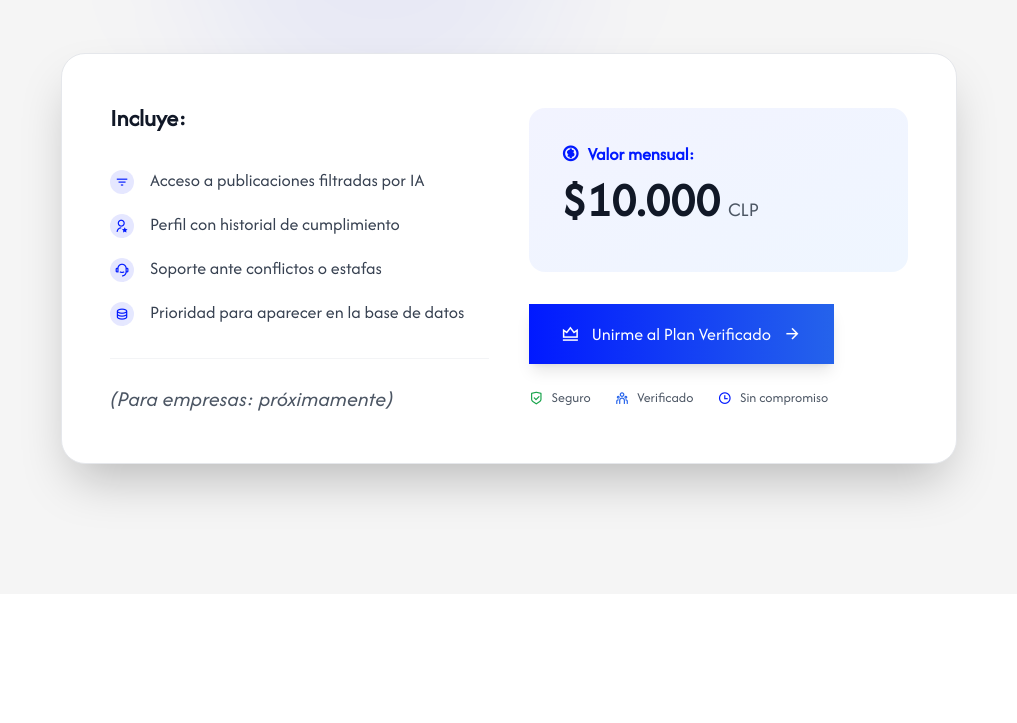
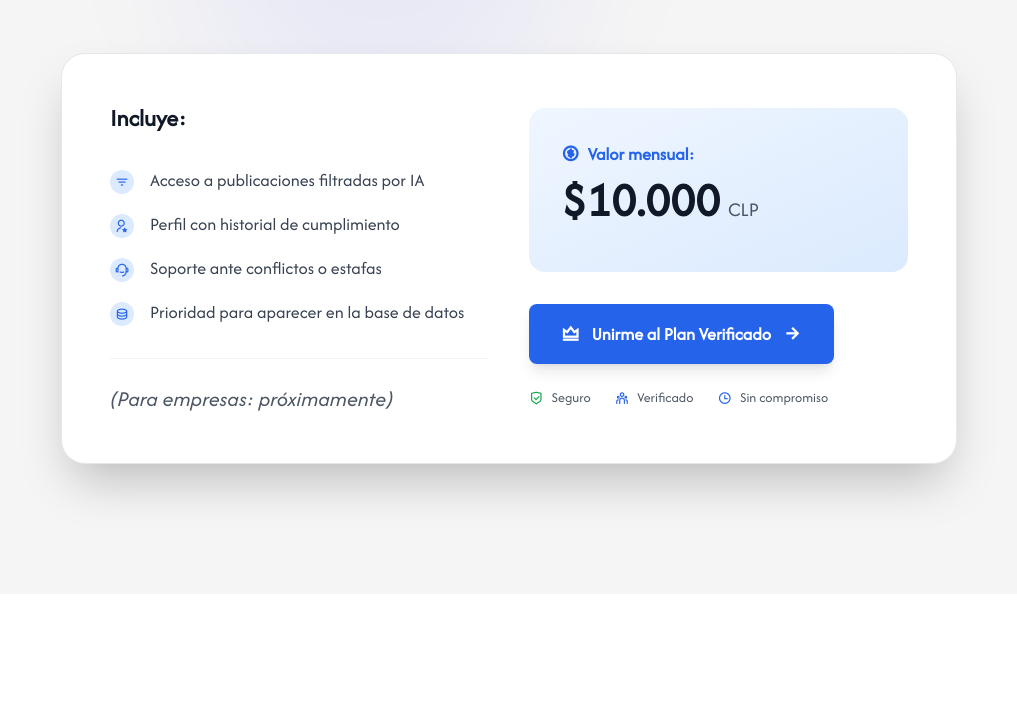
Before and after one commit to PedroRiveraDev/landing_retornochile, a website: page index.html in a window 1280 px wide. Shown: the part 5811-6534 px from the top of the page, without its empty margins (131-1148 px from the left). Drawn offline with Linux system fonts and the light colour scheme.

Commit message:
Refactor styles in index.html and dist/index.html for improved color consistency and accessibility. Updated background and text colors for various elements, ensuring a cohesive design across the application.

```diff
--- a/index.html
+++ b/index.html
@@ -733,33 +733,33 @@
                                                 <ul class="space-y-4 mb-8">
                                                     <li class="flex items-start gap-4">
                                                         <div
-                                                            class="flex-shrink-0 w-6 h-6 bg-colorBlue/10 rounded-full flex items-center justify-center mt-1">
-                                                            <i class="ri-filter-3-line text-colorBlue text-sm"></i>
+                                                            class="flex-shrink-0 w-6 h-6 bg-blue-100 rounded-full flex items-center justify-center mt-1">
+                                                            <i class="ri-filter-3-line text-blue-600 text-sm"></i>
                                                         </div>
                                                         <span class="text-lg text-gray-700">Acceso a publicaciones
                                                             filtradas por IA</span>
                                                     </li>
                                                     <li class="flex items-start gap-4">
                                                         <div
-                                                            class="flex-shrink-0 w-6 h-6 bg-colorBlue/10 rounded-full flex items-center justify-center mt-1">
-                                                            <i class="ri-user-star-line text-colorBlue text-sm"></i>
+                                                            class="flex-shrink-0 w-6 h-6 bg-blue-100 rounded-full flex items-center justify-center mt-1">
+                                                            <i class="ri-user-star-line text-blue-600 text-sm"></i>
                                                         </div>
                                                         <span class="text-lg text-gray-700">Perfil con historial de
                                                             cumplimiento</span>
                                                     </li>
                                                     <li class="flex items-start gap-4">
                                                         <div
-                                                            class="flex-shrink-0 w-6 h-6 bg-colorBlue/10 rounded-full flex items-center justify-center mt-1">
+                                                            class="flex-shrink-0 w-6 h-6 bg-blue-100 rounded-full flex items-center justify-center mt-1">
                                                             <i
-                                                                class="ri-customer-service-2-line text-colorBlue text-sm"></i>
+                                                                class="ri-customer-service-2-line text-blue-600 text-sm"></i>
                                                         </div>
                                                         <span class="text-lg text-gray-700">Soporte ante conflictos o
                                                             estafas</span>
                                                     </li>
                                                     <li class="flex items-start gap-4">
                                                         <div
-                                                            class="flex-shrink-0 w-6 h-6 bg-colorBlue/10 rounded-full flex items-center justify-center mt-1">
-                                                            <i class="ri-database-2-line text-colorBlue text-sm"></i>
+                                                            class="flex-shrink-0 w-6 h-6 bg-blue-100 rounded-full flex items-center justify-center mt-1">
+                                                            <i class="ri-database-2-line text-blue-600 text-sm"></i>
                                                         </div>
                                                         <span class="text-lg text-gray-700">Prioridad para aparecer en
                                                             la base de datos</span>
@@ -776,10 +776,10 @@
                                             <div class="text-center lg:text-left">
                                                 <!-- Price Section -->
                                                 <div
-                                                    class="bg-gradient-to-br from-colorBlue/5 to-blue-50 rounded-2xl p-8 mb-8">
+                                                    class="bg-gradient-to-br from-blue-50 to-blue-100 rounded-2xl p-8 mb-8">
                                                     <div class="mb-4">
                                                         <div
-                                                            class="flex items-center justify-center lg:justify-start gap-2 text-colorBlue font-semibold text-lg mb-2">
+                                                            class="flex items-center justify-center lg:justify-start gap-2 text-blue-600 font-semibold text-lg mb-2">
                                                             <i class="ri-money-dollar-circle-line"></i>
                                                             <span>Valor mensual:</span>
                                                         </div>
@@ -795,7 +795,7 @@
 
                                                 <!-- CTA Button -->
                                                 <a href="#contacto"
-                                                    class="btn btn-primary w-full lg:w-auto text-lg px-8 py-4 bg-gradient-to-r from-colorBlue to-blue-600 hover:from-blue-600 hover:to-blue-700 shadow-lg hover:shadow-xl transition-all duration-300 inline-flex items-center justify-center gap-3">
+                                                    class="w-full lg:w-auto text-lg px-8 py-4 bg-blue-600 hover:bg-blue-700 text-white font-semibold rounded-lg shadow-lg hover:shadow-xl transition-all duration-300 inline-flex items-center justify-center gap-3">
                                                     <i class="ri-vip-crown-line"></i>
                                                     Unirme al Plan Verificado
                                                     <i class="ri-arrow-right-line"></i>
@@ -813,7 +813,7 @@
                                                         <span>Verificado</span>
                                                     </div>
                                                     <div class="flex items-center gap-2">
-                                                        <i class="ri-time-line text-colorBlue"></i>
+                                                        <i class="ri-time-line text-blue-600"></i>
                                                         <span>Sin compromiso</span>
                                                     </div>
                                                 </div>
```
Also changed, not shown: assets/css/style.css, assets/css/style.min.css, dist/assets/css/style.css, dist/assets/css/style.min.css, dist/index.html.
